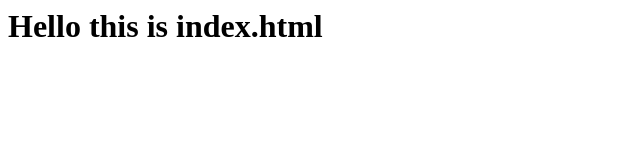
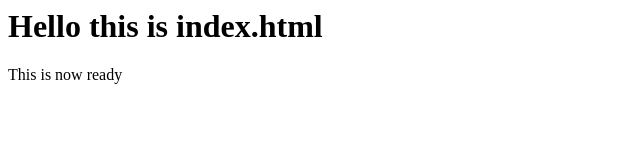
Before and after one commit to edgargdev/git_app, a plain HTML site: page index.html in a window 1280 px wide. Shown: the full height of the page, 0-640 px from the left. Drawn offline with Linux system fonts and the light colour scheme.

Commit message:
add paragraph tag with info

```diff
--- a/index.html
+++ b/index.html
@@ -1 +1,3 @@
 <h1>Hello this is index.html</h1>
+
+<p>This is now ready</p>
```
